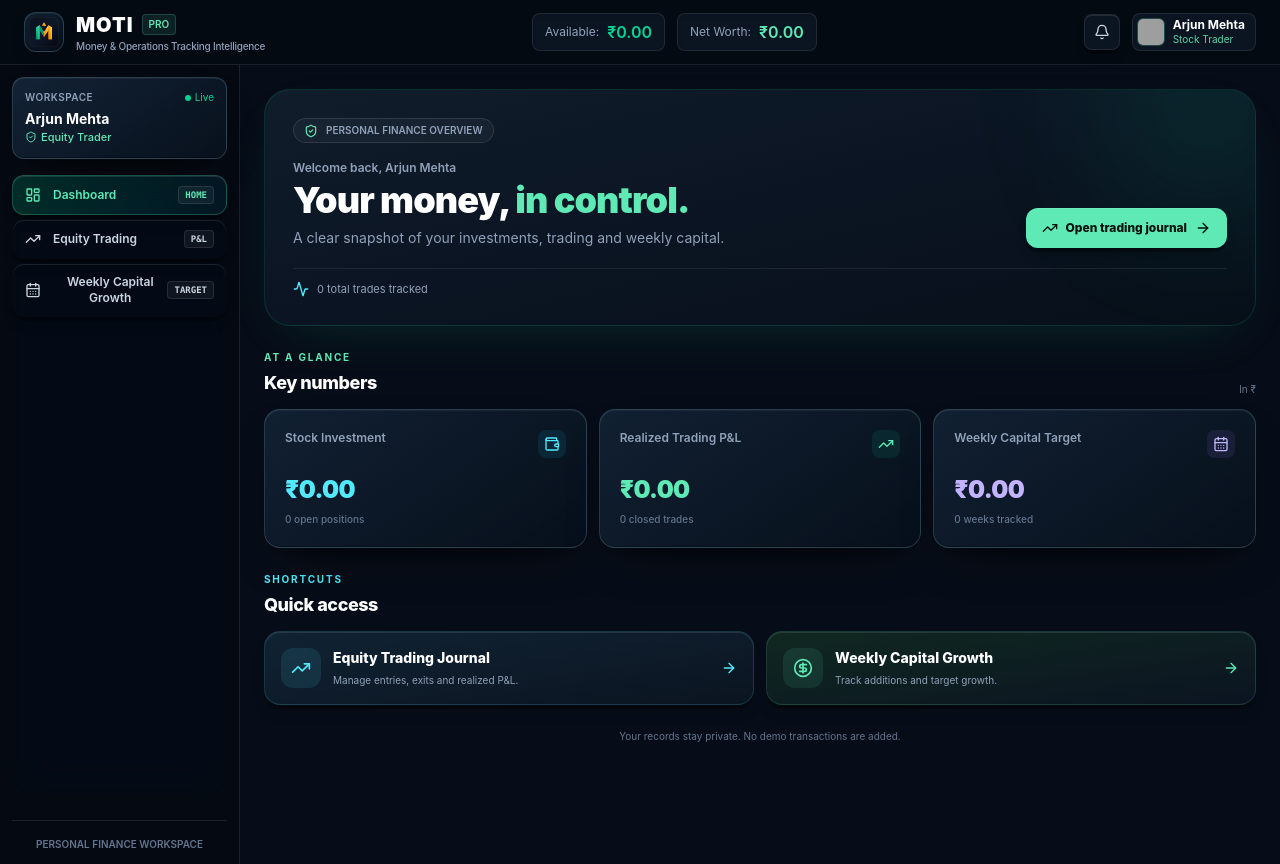
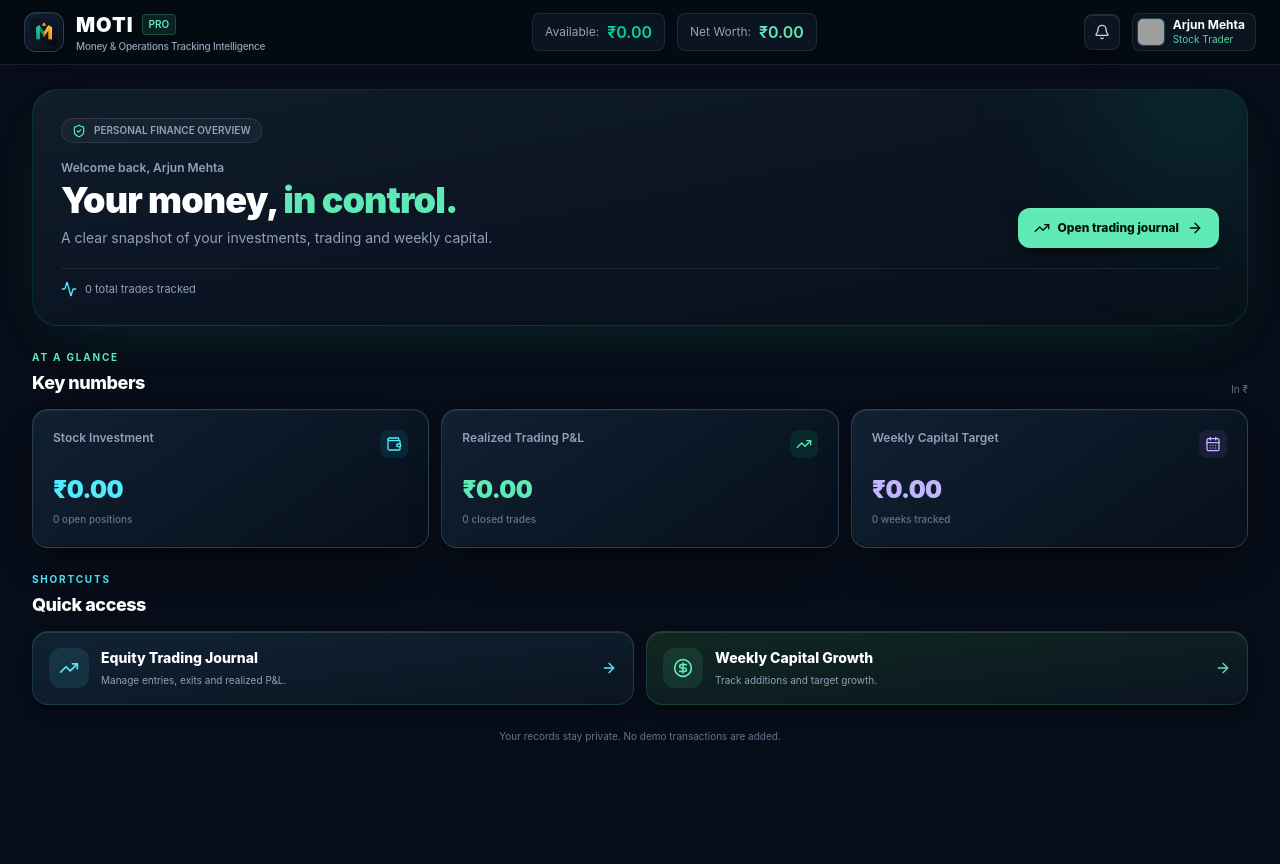
Before and after one commit to aarthak21-beep/MOTI-Money-Tracking-, a React (Vite) app: page / in a window 1280 px wide. Built offline with nearby package versions, Linux system fonts and the light colour scheme; grey boxes are pictures that could not be loaded.

Commit message:
Remove desktop sidebar and use full-width workspace

```diff
--- a/src/App.tsx
+++ b/src/App.tsx
@@ -1,6 +1,5 @@
 import React, { useState, useEffect, useMemo, useCallback } from 'react';
 import { Navbar } from './components/Navbar';
-import { Sidebar } from './components/Sidebar';
 import { MobileBottomNav } from './components/MobileBottomNav';
 import { PinLockModal } from './components/PinLockModal';
 import { QuickAddModal } from './components/QuickAddModal';
@@ -251,6 +250,7 @@ export default function App() {
 
       {/* Primary Header */}
       <Navbar
+        currentTab={currentTab}
         profile={profile}
         summary={summary}
         notifications={notifications}
@@ -265,16 +265,9 @@ export default function App() {
       />
 
       {/* Main Body Layout */}
-      <div className="flex flex-1 max-w-7xl w-full mx-auto">
-        {/* Desktop Sidebar Navigation */}
-        <Sidebar
-          currentTab={currentTab}
-          onSelectTab={setCurrentTab}
-          profile={profile}
-        />
-
+      <div className="flex flex-1 w-full mx-auto max-w-[1600px]">
         {/* Dynamic Main Workspace Content */}
-        <main className="flex-1 p-3 sm:p-6 overflow-x-hidden min-w-0">
+        <main className="flex-1 p-3 sm:p-6 lg:px-8 overflow-x-hidden min-w-0">
           {currentTab === 'dashboard' && (
             <DashboardView
               profile={profile}
```
